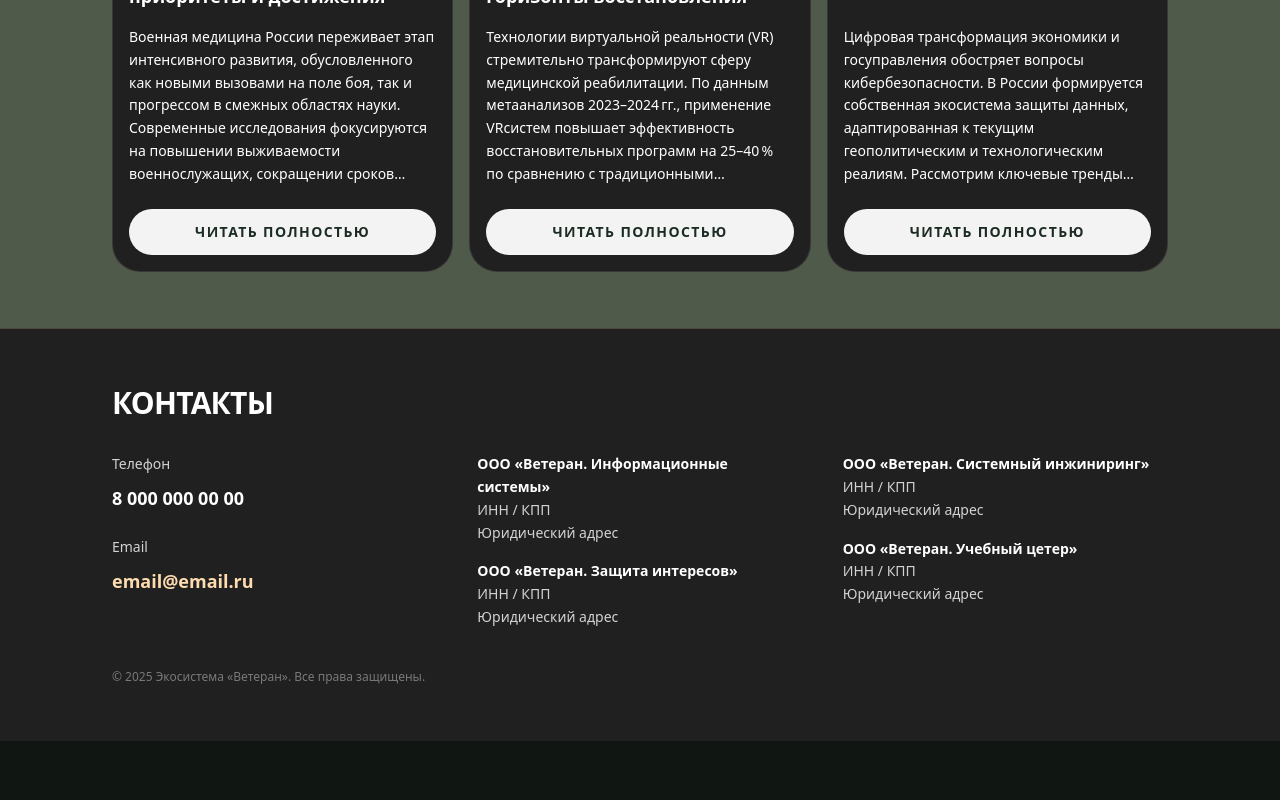
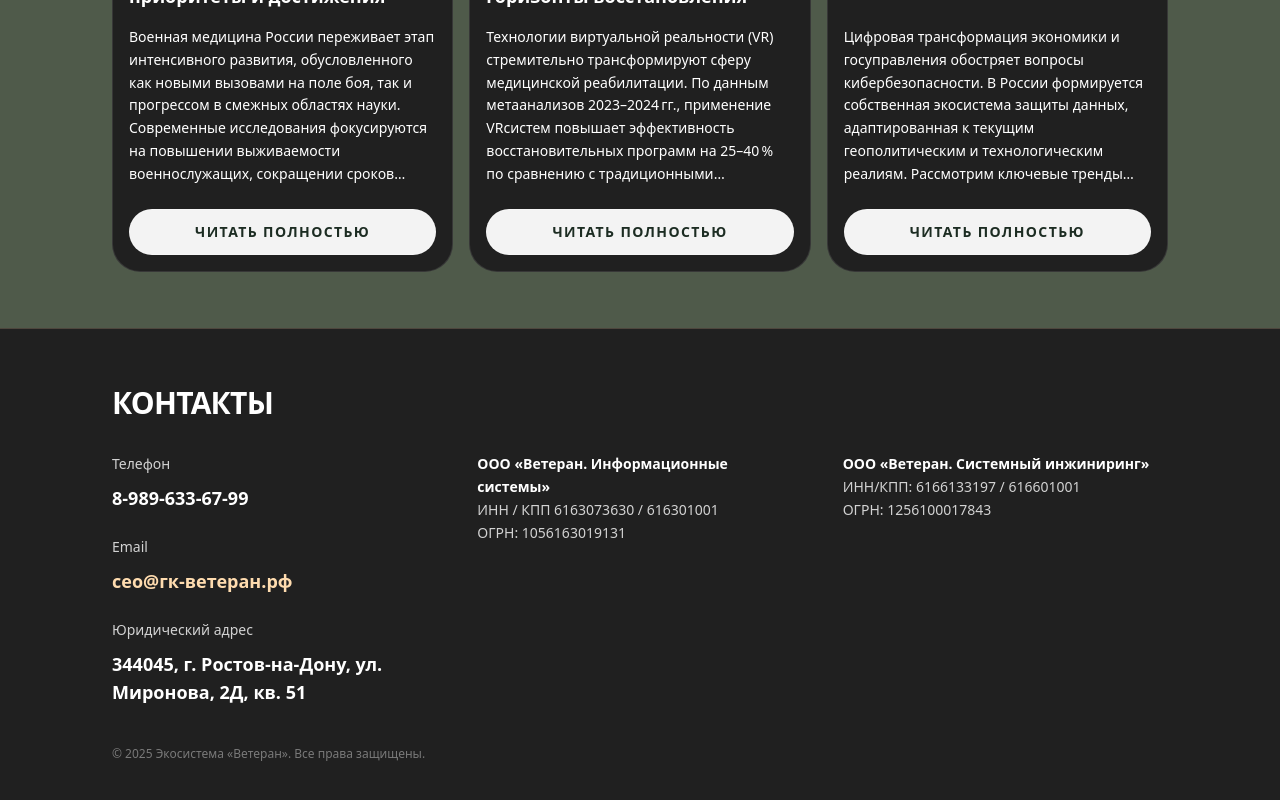
Before and after one commit to AntonPanchenko11/gk-veteran, a React (Vite) app: page / in a window 1280 px wide. Shown: the part 5308-6108 px from the top of the page. Before the commit the page ends 6049 px from the top, so only its background shows below. Built offline with nearby package versions, Linux system fonts and the light colour scheme.

Commit message:
update content from ContactSection

```diff
--- a/src/presentation/components/ContactsSection/index.tsx
+++ b/src/presentation/components/ContactsSection/index.tsx
@@ -13,36 +13,29 @@ export function ContactsSection({ className, contentClassName }: ContactsSection
         <div className="mt-8 grid gap-10 md:grid-cols-3">
           <div>
             <p className="body-text">Телефон</p>
-            <p className="mt-2 text-lg font-semibold text-white">8 000 000 00 00</p>
+            <p className="mt-2 text-lg font-semibold text-white">8-989-633-67-99</p>
             <p className="mt-6 body-text">Email</p>
-            <a href="mailto:email@email.ru" className="mt-2 block text-lg font-semibold text-highlight">
-              email@email.ru
+            <a href="mailto:ceo@гк-ветеран.рф" className="mt-2 block text-lg font-semibold text-highlight">
+              ceo@гк-ветеран.рф
             </a>
+            <p className="mt-6 body-text">Юридический адрес</p>
+            <p className="mt-2 text-lg font-semibold text-white">
+              344045, г. Ростов-на-Дону, ул. Миронова, 2Д, кв. 51
+            </p>
           </div>
 
           <div className="space-y-4 body-text">
             <div>
               <p className="font-semibold text-white">ООО «Ветеран. Информационные системы»</p>
-              <p>ИНН / КПП</p>
-              <p>Юридический адрес</p>
-            </div>
-            <div>
-              <p className="font-semibold text-white">ООО «Ветеран. Защита интересов»</p>
-              <p>ИНН / КПП</p>
-              <p>Юридический адрес</p>
+              <p>ИНН / КПП 6163073630 / 616301001</p>
+              <p>ОГРН: 1056163019131</p>
             </div>
           </div>
-
           <div className="space-y-4 body-text">
             <div>
               <p className="font-semibold text-white">ООО «Ветеран. Системный инжиниринг»</p>
-              <p>ИНН / КПП</p>
-              <p>Юридический адрес</p>
-            </div>
-            <div>
-              <p className="font-semibold text-white">ООО «Ветеран. Учебный цетер»</p>
-              <p>ИНН / КПП</p>
-              <p>Юридический адрес</p>
+              <p>ИНН/КПП: 6166133197 / 616601001</p>
+              <p>ОГРН: 1256100017843</p>
             </div>
           </div>
         </div>
```
